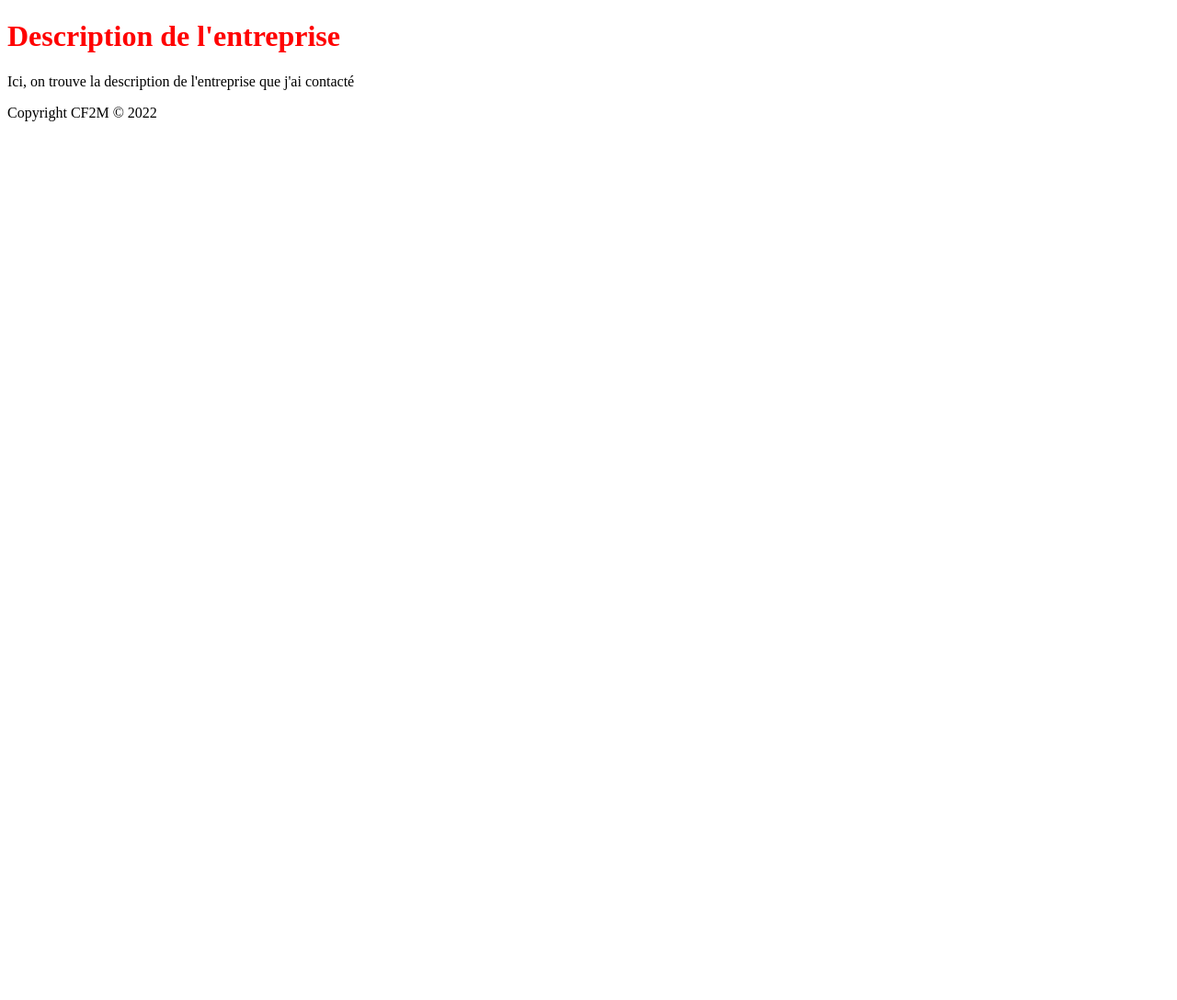
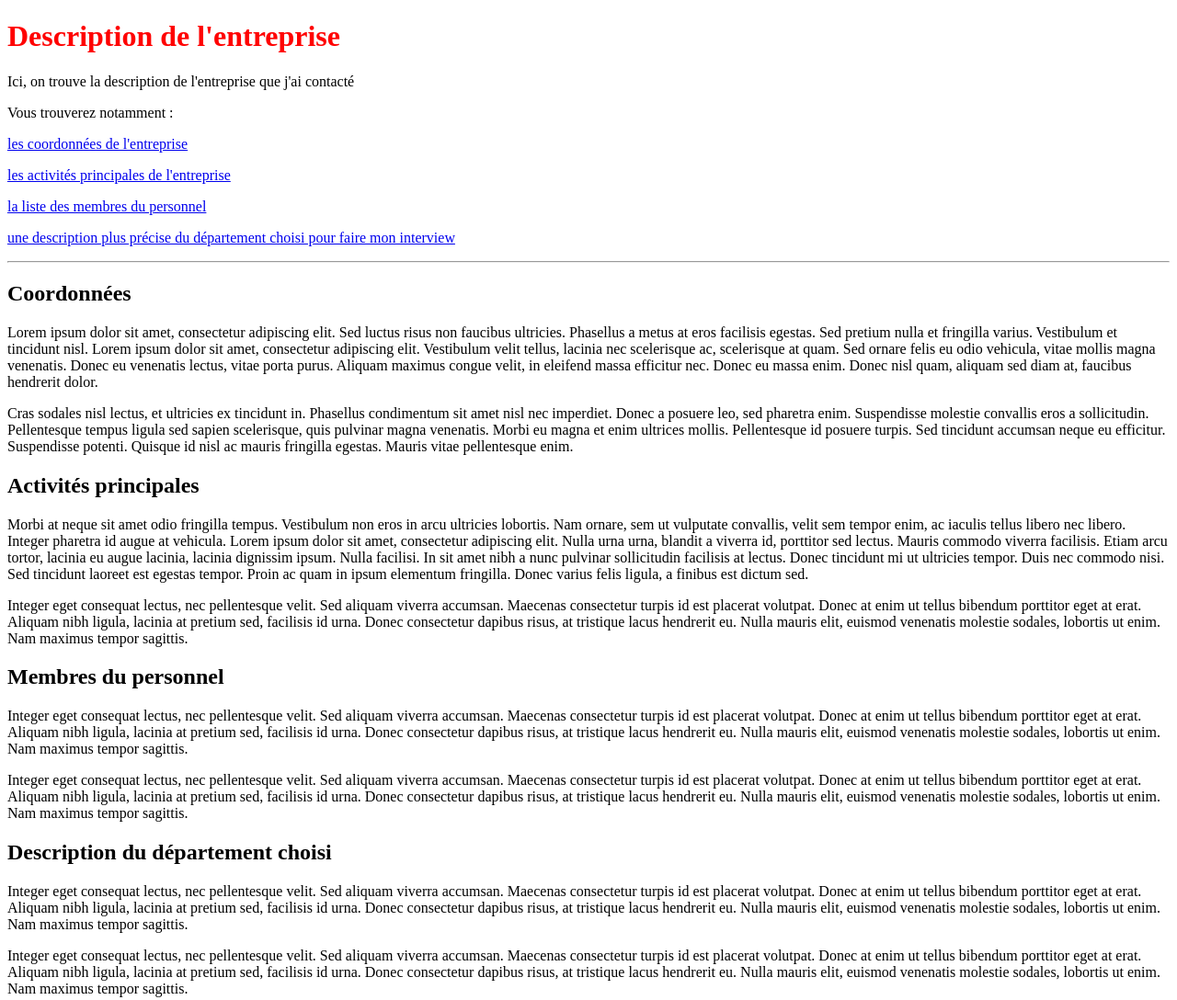
Before and after one commit to WebDevCF2m2023/siteprefo-exemple-2023-2, a plain HTML site: page entreprise/description.html in a window 1280 px wide. Shown: the top 1088 px of the page at 92% size. Before the commit the page ends 800 px from the top, so only its background shows below. Drawn offline with Linux system fonts and the light colour scheme.

Commit message:
ajout des ancres

```diff
--- a/entreprise/description.html
+++ b/entreprise/description.html
@@ -16,6 +16,24 @@
 		<!-- CONTENU PRINCIPAL -->
 		<main>
 			<p>Ici, on trouve la description de l'entreprise que j'ai contacté</p>
+			<p>Vous trouverez notamment :</p>
+			<p><a href="#coord">les coordonnées de l'entreprise</a></p>
+			<p><a href="#activ">les activités principales de l'entreprise</a></p>
+			<p><a href="#perso">la liste des membres du personnel</a></p>
+			<p><a href="#depar">une description plus précise du département choisi pour faire mon interview</a></p>
+			<hr>
+			<h2 id="coord">Coordonnées</h2>
+			<p>Lorem ipsum dolor sit amet, consectetur adipiscing elit. Sed luctus risus non faucibus ultricies. Phasellus a metus at eros facilisis egestas. Sed pretium nulla et fringilla varius. Vestibulum et tincidunt nisl. Lorem ipsum dolor sit amet, consectetur adipiscing elit. Vestibulum velit tellus, lacinia nec scelerisque ac, scelerisque at quam. Sed ornare felis eu odio vehicula, vitae mollis magna venenatis. Donec eu venenatis lectus, vitae porta purus. Aliquam maximus congue velit, in eleifend massa efficitur nec. Donec eu massa enim. Donec nisl quam, aliquam sed diam at, faucibus hendrerit dolor.</p>
+			<p>Cras sodales nisl lectus, et ultricies ex tincidunt in. Phasellus condimentum sit amet nisl nec imperdiet. Donec a posuere leo, sed pharetra enim. Suspendisse molestie convallis eros a sollicitudin. Pellentesque tempus ligula sed sapien scelerisque, quis pulvinar magna venenatis. Morbi eu magna et enim ultrices mollis. Pellentesque id posuere turpis. Sed tincidunt accumsan neque eu efficitur. Suspendisse potenti. Quisque id nisl ac mauris fringilla egestas. Mauris vitae pellentesque enim.</p>
+			<h2 id="activ">Activités principales</h2>
+			<p>Morbi at neque sit amet odio fringilla tempus. Vestibulum non eros in arcu ultricies lobortis. Nam ornare, sem ut vulputate convallis, velit sem tempor enim, ac iaculis tellus libero nec libero. Integer pharetra id augue at vehicula. Lorem ipsum dolor sit amet, consectetur adipiscing elit. Nulla urna urna, blandit a viverra id, porttitor sed lectus. Mauris commodo viverra facilisis. Etiam arcu tortor, lacinia eu augue lacinia, lacinia dignissim ipsum. Nulla facilisi. In sit amet nibh a nunc pulvinar sollicitudin facilisis at lectus. Donec tincidunt mi ut ultricies tempor. Duis nec commodo nisi. Sed tincidunt laoreet est egestas tempor. Proin ac quam in ipsum elementum fringilla. Donec varius felis ligula, a finibus est dictum sed.</p>
+			<p>Integer eget consequat lectus, nec pellentesque velit. Sed aliquam viverra accumsan. Maecenas consectetur turpis id est placerat volutpat. Donec at enim ut tellus bibendum porttitor eget at erat. Aliquam nibh ligula, lacinia at pretium sed, facilisis id urna. Donec consectetur dapibus risus, at tristique lacus hendrerit eu. Nulla mauris elit, euismod venenatis molestie sodales, lobortis ut enim. Nam maximus tempor sagittis.</p>
+			<h2 id="perso">Membres du personnel</h2>
+			<p>Integer eget consequat lectus, nec pellentesque velit. Sed aliquam viverra accumsan. Maecenas consectetur turpis id est placerat volutpat. Donec at enim ut tellus bibendum porttitor eget at erat. Aliquam nibh ligula, lacinia at pretium sed, facilisis id urna. Donec consectetur dapibus risus, at tristique lacus hendrerit eu. Nulla mauris elit, euismod venenatis molestie sodales, lobortis ut enim. Nam maximus tempor sagittis.</p>
+			<p>Integer eget consequat lectus, nec pellentesque velit. Sed aliquam viverra accumsan. Maecenas consectetur turpis id est placerat volutpat. Donec at enim ut tellus bibendum porttitor eget at erat. Aliquam nibh ligula, lacinia at pretium sed, facilisis id urna. Donec consectetur dapibus risus, at tristique lacus hendrerit eu. Nulla mauris elit, euismod venenatis molestie sodales, lobortis ut enim. Nam maximus tempor sagittis.</p>
+			<h2 id="depar">Description du département choisi</h2>
+			<p>Integer eget consequat lectus, nec pellentesque velit. Sed aliquam viverra accumsan. Maecenas consectetur turpis id est placerat volutpat. Donec at enim ut tellus bibendum porttitor eget at erat. Aliquam nibh ligula, lacinia at pretium sed, facilisis id urna. Donec consectetur dapibus risus, at tristique lacus hendrerit eu. Nulla mauris elit, euismod venenatis molestie sodales, lobortis ut enim. Nam maximus tempor sagittis.</p>
+			<p>Integer eget consequat lectus, nec pellentesque velit. Sed aliquam viverra accumsan. Maecenas consectetur turpis id est placerat volutpat. Donec at enim ut tellus bibendum porttitor eget at erat. Aliquam nibh ligula, lacinia at pretium sed, facilisis id urna. Donec consectetur dapibus risus, at tristique lacus hendrerit eu. Nulla mauris elit, euismod venenatis molestie sodales, lobortis ut enim. Nam maximus tempor sagittis.</p>
 		</main>
 		<!-- PIED DE PAGE -->
 		<footer>
```
